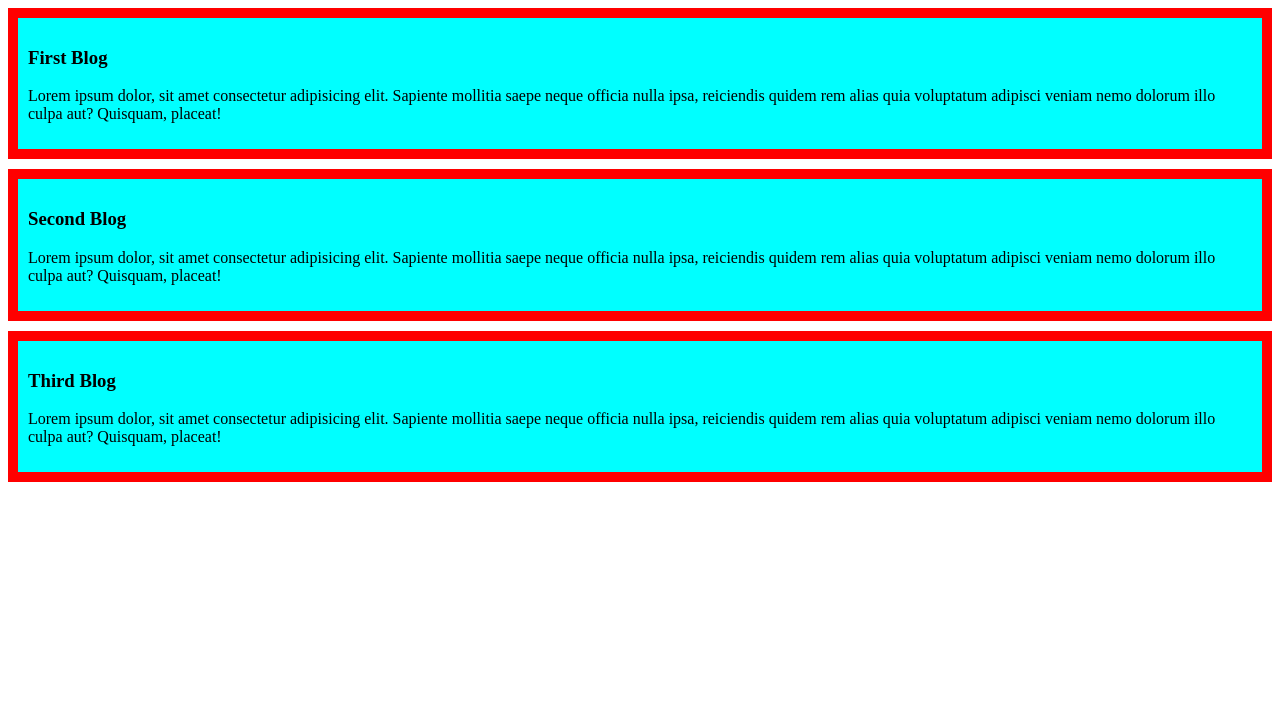
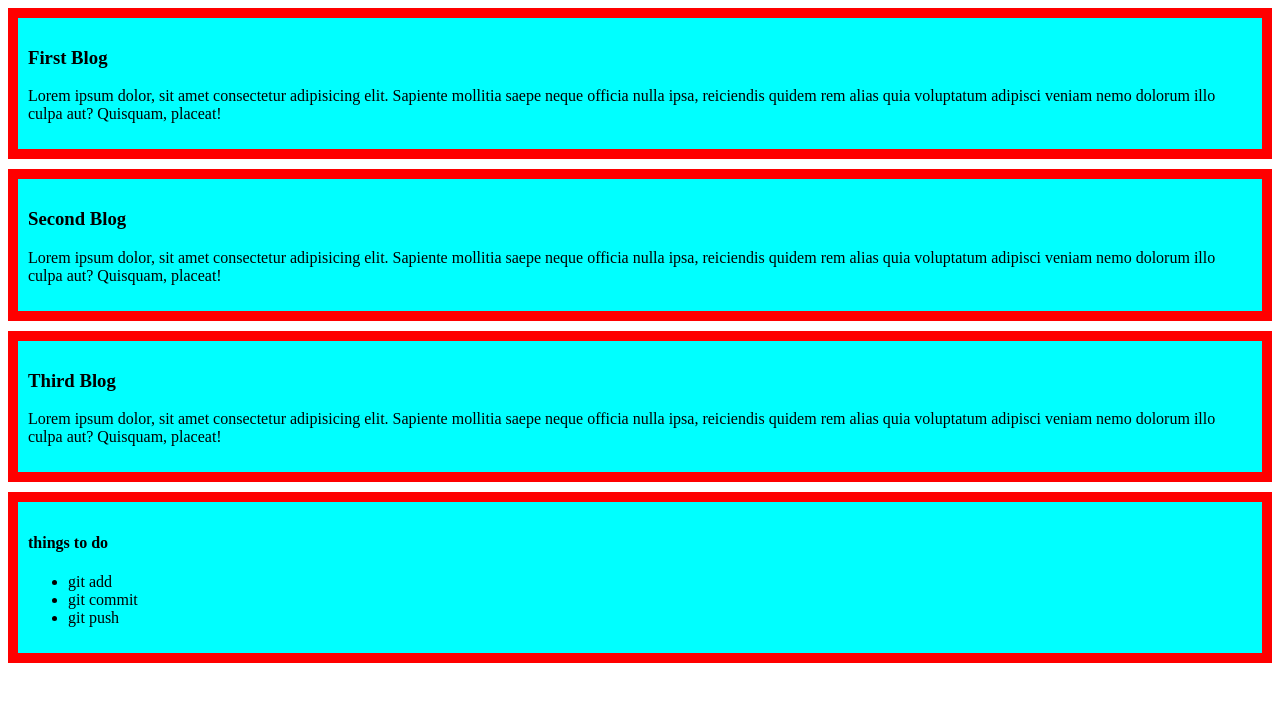
Before and after one commit to kazirifat11/new-repository, a plain HTML site: page index.html in a window 1280 px wide. Drawn offline with Linux system fonts and the light colour scheme.

Commit message:
added new change

```diff
--- a/index.html
+++ b/index.html
@@ -19,5 +19,13 @@
         <h3>Third Blog</h3>
         <p>Lorem ipsum dolor, sit amet consectetur adipisicing elit. Sapiente mollitia saepe neque officia nulla ipsa, reiciendis quidem rem alias quia voluptatum adipisci veniam nemo dolorum illo culpa aut? Quisquam, placeat!</p>
     </div>
+    <div>
+        <h4>things to do </h4>
+        <ul>
+            <li>git add</li>
+            <li>git commit</li>
+            <li>git push</li>
+        </ul>
+    </div>
 </body>
 </html>
```
